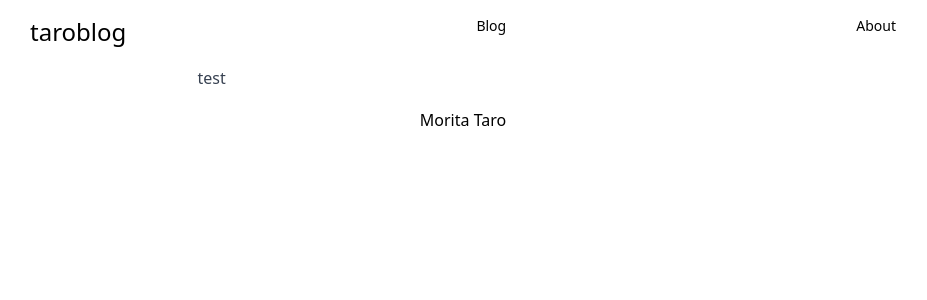
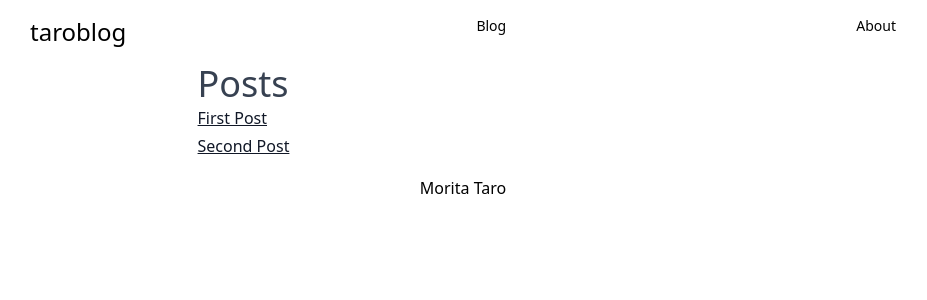
Before and after one commit to taro0079/nextra-blog-2, a Next.js app: page /posts in a window 1280 px wide. Shown: the top 300 px of the page, without its empty margins (177-1104 px from the left). Built offline with nearby package versions, Linux system fonts and the light colour scheme.

Commit message:
記事を並べる

```diff
--- a/pages/posts/index.tsx
+++ b/pages/posts/index.tsx
@@ -1,5 +1,17 @@
-const Post = () => {
-  return <div>test</div>;
+import Link from "next/link";
+import { NextraThemeLayoutProps } from "nextra";
+import posts from "post.json";
+const Post = ({ pageOpts }: NextraThemeLayoutProps) => {
+  return (
+    <div>
+      <div className="text-4xl">Posts</div>
+      {posts.posts.map((post) => (
+        <Link href={post.slug} key={post.slug}>
+          <div>{post.title}</div>
+        </Link>
+      ))}
+    </div>
+  );
 };
 
 export default Post;
```
